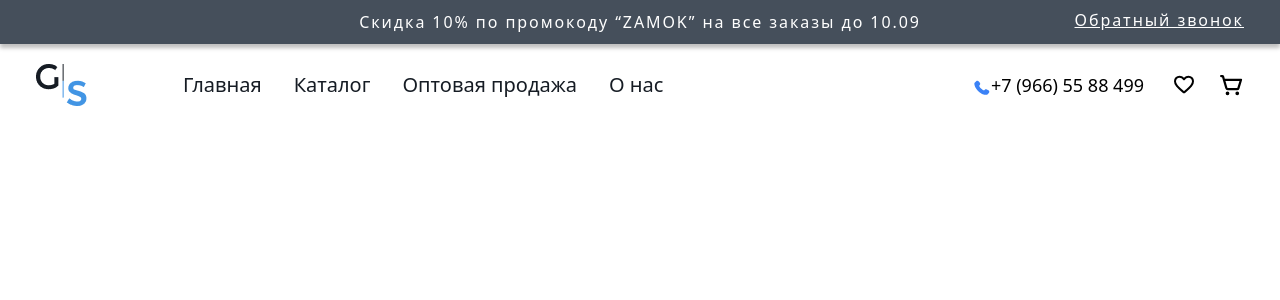
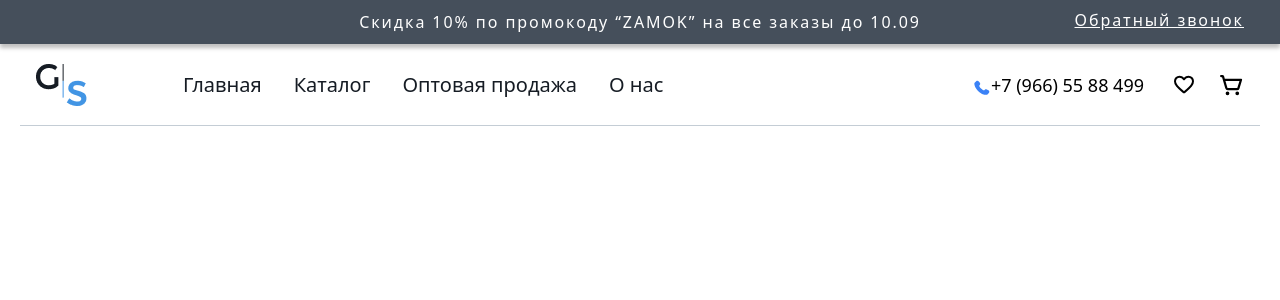
Before and after one commit to Umid2720/gs-group, a Vue app: page / in a window 1280 px wide. Shown: the top 300 px of the page. Built offline with nearby package versions, Linux system fonts and the light colour scheme.

Commit message:
fit (navbar menu): has been added shadow into navbar menu

```diff
--- a/src/App.vue
+++ b/src/App.vue
@@ -8,7 +8,7 @@ import IconShopping from './assets/icons/IconShopping.vue'
 <template>
   <top />
   <header>
-    <nav class="wrapper mx-auto flex items-center py-5 relative px-4">
+    <nav class="wrapper mx-auto flex items-center py-5 relative px-4 bb">
       <button class="relative group cursor-pointer h-5 w-6 inline md:hidden">
         <span
           class="w-6 h-0.5 rounded bg-black duration-300 left-0 inline-block group-hover:rotate-45 group-hover:top-2 absolute top-0"
@@ -59,3 +59,9 @@ import IconShopping from './assets/icons/IconShopping.vue'
 
   <RouterView />
 </template>
+
+<style lang="css">
+  .bb{
+    box-shadow: 0px -1px 0px 0px #C4CDD5 inset;
+  }
+</style>
```
